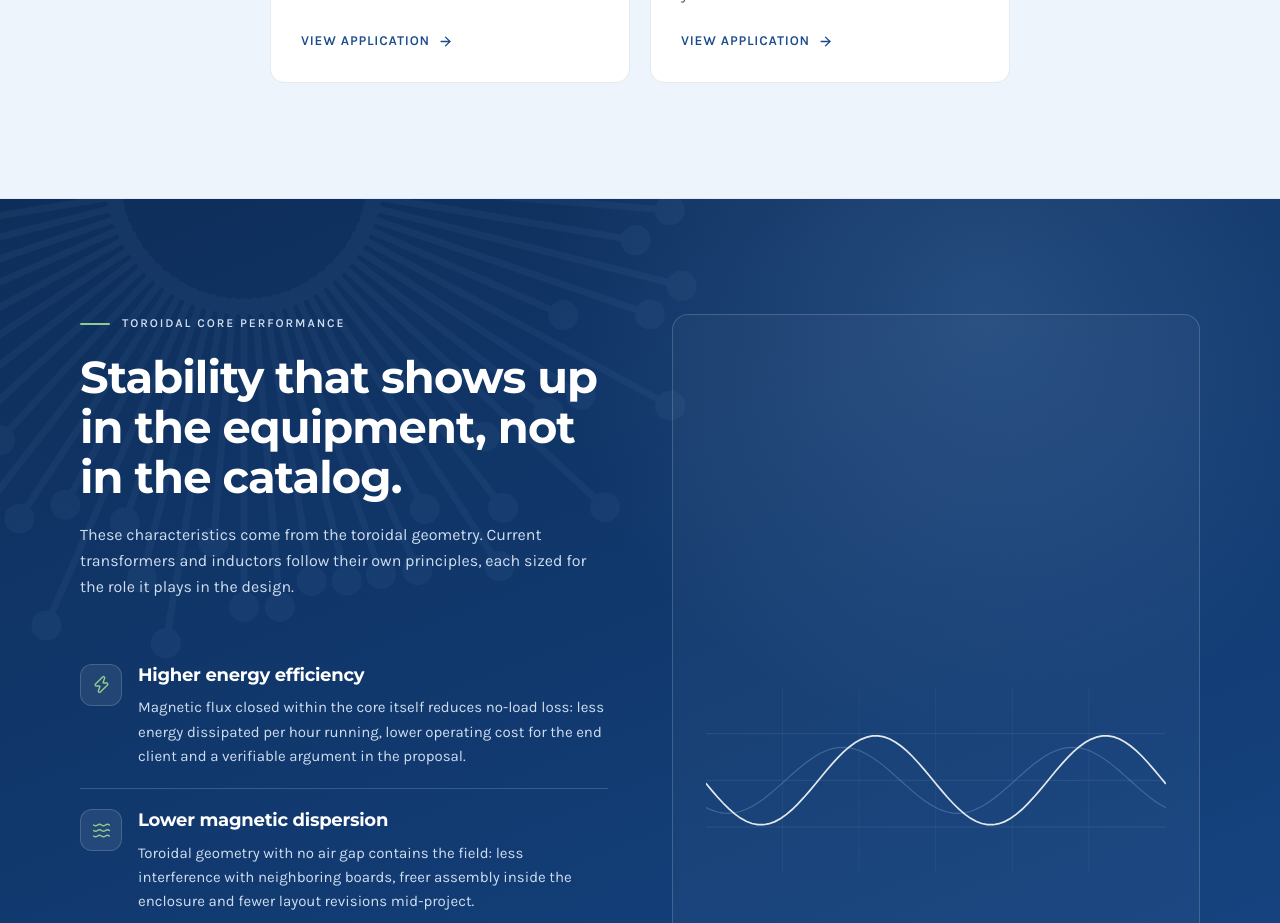
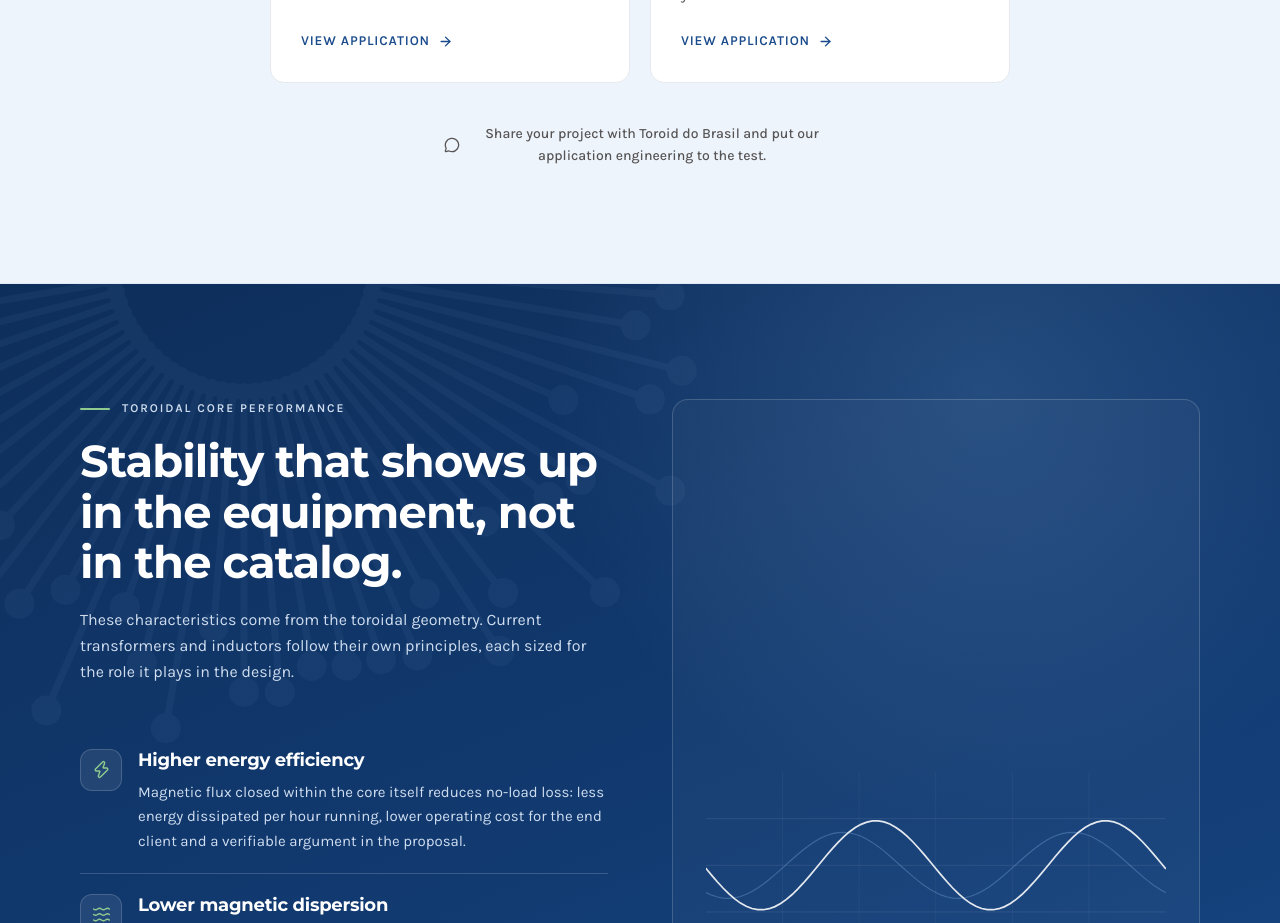
Before and after one commit to ToroidDev/Toroid-Website, a Next.js app: page / in a window 1280 px wide. Shown: the part 2800-3723 px from the top of the page. Built offline with nearby package versions, Linux system fonts and the light colour scheme.

Commit message:
feat(segmentos): cta discreto de compartilhar projeto via whatsapp
Link de texto abaixo do grid, no mesmo espírito do WhatsAppLink do
Footer (ícone + texto em cor secundária, sem botão), convidando a
compartilhar um projeto e avaliar a engenharia de aplicação.

```diff
--- a/components/sections/Segmentos.module.css
+++ b/components/sections/Segmentos.module.css
@@ -123,3 +123,32 @@ a.card {
 .card:hover .cardLink svg {
   transform: translateX(4px);
 }
+
+.shareCtaWrap {
+  display: flex;
+  justify-content: center;
+  margin-top: clamp(28px, 3.2vw, 40px);
+}
+
+/* Discreto de propósito: texto + ícone, sem fundo nem borda, para não competir
+   visualmente com os 5 cards acima. Mesma lógica do link de WhatsApp do
+   Footer, só que sobre o fundo levemente azulado desta seção. */
+.shareCta {
+  display: inline-flex;
+  align-items: center;
+  gap: 8px;
+  max-width: 46ch;
+  text-align: center;
+  font-size: 14px;
+  font-weight: 500;
+  color: var(--color-text-secondary);
+  transition: color 0.2s var(--ease-out);
+}
+
+.shareCta svg {
+  flex: none;
+}
+
+.shareCta:hover {
+  color: var(--color-blue);
+}
--- a/components/sections/Segmentos.tsx
+++ b/components/sections/Segmentos.tsx
@@ -1,7 +1,8 @@
 import Link from "next/link";
-import { ArrowRight, BatteryCharging, Cpu, FlaskConical, HeartPulse, Network } from "lucide-react";
+import { ArrowRight, BatteryCharging, Cpu, FlaskConical, HeartPulse, MessageCircle, Network } from "lucide-react";
 import { InstitutionalPattern } from "@/components/ui/InstitutionalPattern";
 import { SectionHeading } from "@/components/ui/SectionHeading";
+import { WhatsAppLink } from "@/components/analytics/WhatsAppLink";
 import { T } from "@/components/i18n/T";
 import styles from "./Segmentos.module.css";
 
@@ -133,6 +134,28 @@ export function Segmentos() {
             );
           })}
         </div>
+
+        {/* CTA discreto, não um botão: o pedido do comercial foi "de maneira
+            discreta", então segue o mesmo espírito do link de WhatsApp do
+            Footer (ícone + texto, cor secundária) em vez do padrão de botão
+            usado no Hero/CTA. */}
+        <div className={styles.shareCtaWrap}>
+          <WhatsAppLink
+            className={styles.shareCta}
+            mensagem={{
+              pt: "Olá! Gostaria de compartilhar um projeto com a Toroid do Brasil e avaliar a engenharia de aplicação.",
+              es: "¡Hola! Me gustaría compartir un proyecto con Toroid do Brasil y evaluar la ingeniería de aplicación.",
+              en: "Hi! I'd like to share a project with Toroid do Brasil and have your application engineering take a look.",
+            }}
+          >
+            <MessageCircle size={16} strokeWidth={1.9} aria-hidden="true" />
+            <T
+              pt="Compartilhe seu projeto com a Toroid do Brasil e avalie nossa engenharia de aplicação."
+              es="Comparta su proyecto con Toroid do Brasil y evalúe nuestra ingeniería de aplicación."
+              en="Share your project with Toroid do Brasil and put our application engineering to the test."
+            />
+          </WhatsAppLink>
+        </div>
       </div>
     </section>
   );
```
